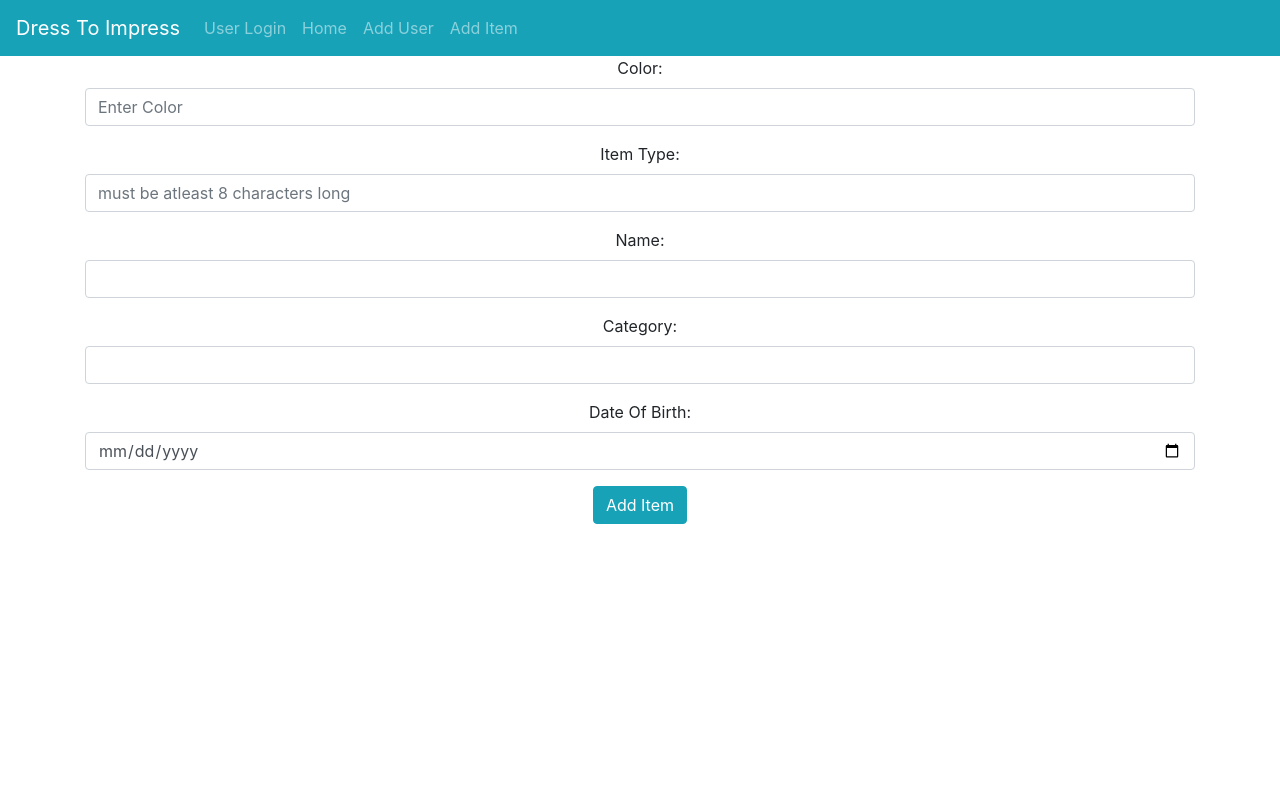
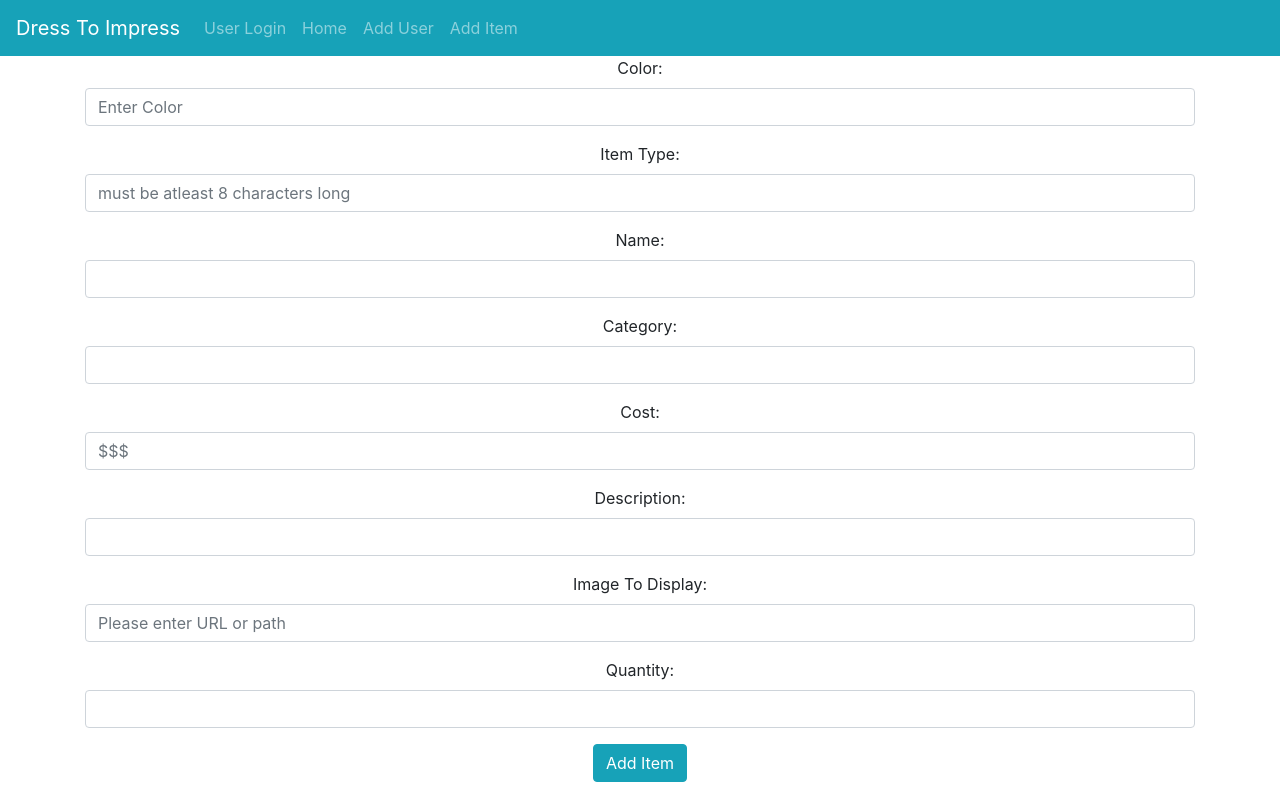
Before and after one commit to DeyrelDiaz/dressToImpress_frontEnd, a React (Create React App) app: page /newItem in a window 1280 px wide. Built offline with nearby package versions, Linux system fonts and the light colour scheme.

Commit message:
add items

```diff
--- a/src/Components/ItemDisplayContainer/itemDisplayContainer.component.jsx
+++ b/src/Components/ItemDisplayContainer/itemDisplayContainer.component.jsx
@@ -23,7 +23,7 @@ export default class ItemDisplayContainer extends React.Component {
             <div>
                 <ButtonGroup horizontal >
                 <DropdownButton as={ButtonGroup} title="Sort by Color" id="bg-vertical-dropdown-1" variant = "">
-                    <Dropdown.Item eventKey="1">Red</Dropdown.Item>
+                    <Dropdown.Item eventKey="1" onChange={this.setValue}>Red</Dropdown.Item>
                     <Dropdown.Item eventKey="2">Orange</Dropdown.Item>
                     <Dropdown.Item eventKey="3">Yellow</Dropdown.Item>
                     <Dropdown.Item eventKey="4">Green</Dropdown.Item>
--- a/src/Components/NewItem/NewItem.component.jsx
+++ b/src/Components/NewItem/NewItem.component.jsx
@@ -15,7 +15,8 @@ export default class NewItem extends React.Component {
             Category: '',
             cost: '',
             Description: '',
-            Display: ''
+            Display: '',
+            Quantity: ''
         };
 
         this.setValue = this.setValue.bind(this);
@@ -36,10 +37,11 @@ export default class NewItem extends React.Component {
             Category: this.state.Category,
             dob: this.state.cost,
             Description: this.state.Description,
-            Display: this.state.Display
+            Display: this.state.Display,
+            Quantity: this.state.Quantity
         }
         console.log(newItem);
-        fetch('/api/user', {
+        fetch('/api/item', {
             method: 'POST',
             headers: {
                 'Content-Type': 'application/json'
@@ -49,6 +51,7 @@ export default class NewItem extends React.Component {
             .then((result) => {
                 console.log(result);
                 if (result.success == true) {
+                    alert("The item was added.")
                     this.props.history.push('/');
                 }
                 else {
@@ -56,6 +59,8 @@ export default class NewItem extends React.Component {
                 }
             })
         }
+
+
 
     render() {
         return(
@@ -78,9 +83,21 @@ export default class NewItem extends React.Component {
                             <Form.Label>Category:</Form.Label>
                             <Form.Control name="Category" onChange={this.setValue} type="text"  />
                         </Form.Group>
-                        <Form.Group controlId="dob">
-                            <Form.Label>Date Of Birth:</Form.Label>
-                            <Form.Control name="dob" onChange={this.setValue} type="date" />
+                        <Form.Group controlId="Cost">
+                            <Form.Label>Cost:</Form.Label>
+                            <Form.Control name="Cost" onChange={this.setValue} type="text" placeholder="$$$" />
+                        </Form.Group>
+                        <Form.Group controlId="Description">
+                            <Form.Label>Description:</Form.Label>
+                            <Form.Control name="Description" onChange={this.setValue} type="text"  />
+                        </Form.Group>
+                        <Form.Group controlId="Display">
+                            <Form.Label>Image To Display:</Form.Label>
+                            <Form.Control name="Display" onChange={this.setValue} type="text"  placeholder="Please enter URL or path"/>
+                        </Form.Group>
+                        <Form.Group controlId="Quantity">
+                            <Form.Label>Quantity:</Form.Label>
+                            <Form.Control name="Quantity" onChange={this.setValue} type="text" />
                         </Form.Group>
                         <Button variant="info" type="submit" >Add Item</Button>
                     </Form>
```
